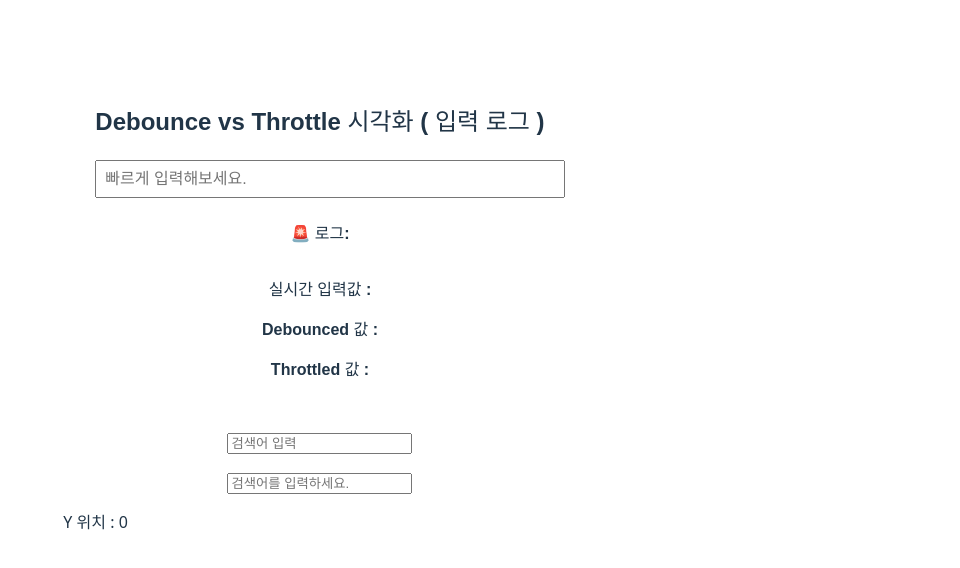
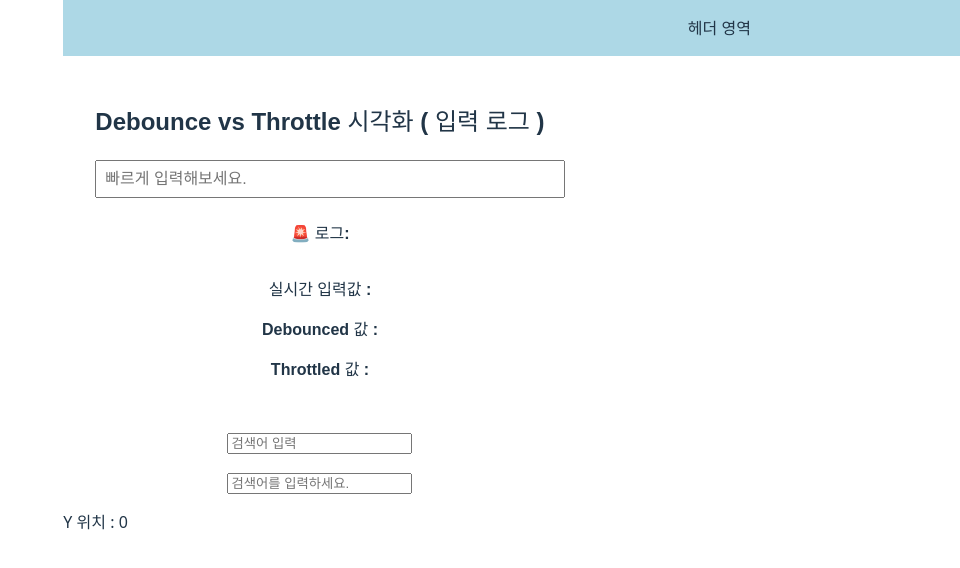
Before and after one commit to Eilleen-yang/survey-app, a React (Vite) app: page / in a window 1280 px wide. Shown: the top 568 px of the page, without its empty margins (320-1280 px from the left). Built offline with nearby package versions, Linux system fonts and the light colour scheme.

Commit message:
feat : 쓰트롤링을 이용한 헤더 숨기기

```diff
--- a/src/App.jsx
+++ b/src/App.jsx
@@ -1,4 +1,5 @@
 import "./App.css";
+import ScrollHeader from "./_components/ScrollHeader";
 import SearchBar from "./_components/SearchBar";
 import DebounceThrottleDemo from "./pages/DebounceThrottleDemo";
 import Home from "./pages/Home";
@@ -11,6 +12,8 @@ function App() {
       {/* react-hook-form, react-select : 설문조사 폼 */}
       {/* <Home /> */}
 
+      {/* 쓰트롤링을 이용해 스크롤 감지 시 헤더 숨기기 */}
+      <ScrollHeader />
       {/* 디바운싱, 쓰로틀링 차이*/}
       <DebounceThrottleDemo />
       {/* 디바운싱을 이용해 검색 기능 최적화 */}
--- /dev/null
+++ b/src/_components/ScrollHeader.jsx
@@ -0,0 +1,33 @@
+import { useEffect, useState } from "react";
+import useThrottle from "../hooks/useThrottle";
+
+export default function ScrollHeader() {
+  const [scrollY, setScrollY] = useState(0);
+  const throttledScrollY = useThrottle(scrollY, 2000);
+
+  useEffect(() => {
+    const onScroll = () => {
+      setScrollY(window.scrollY);
+    };
+    window.addEventListener("scroll", onScroll);
+    return () => window.removeEventListener("scroll", onScroll);
+  }, []);
+
+  const isHidden = throttledScrollY > 100;
+
+  return (
+    <div
+      style={{
+        position: "fixed",
+        top: 0,
+        width: "100%",
+        padding: "1rem",
+        backgroundColor: "lightblue",
+        transition: "transform 0.3s",
+        transform: isHidden ? "translateY(-100%)" : "translateY(0)",
+      }}
+    >
+      헤더 영역
+    </div>
+  );
+}
```
Also changed, not shown: 1 other file (tests, documents, lock files or other folders).
